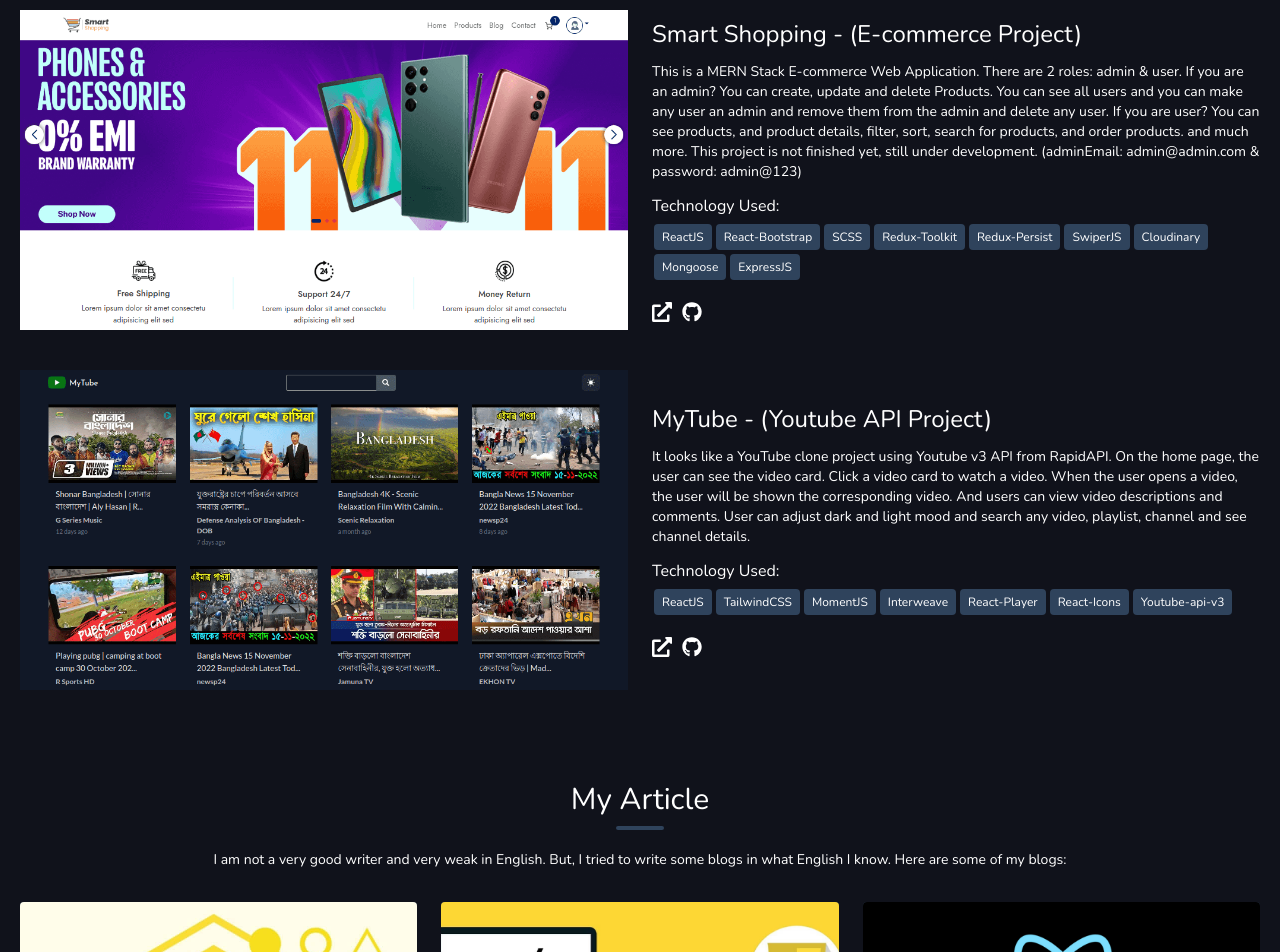
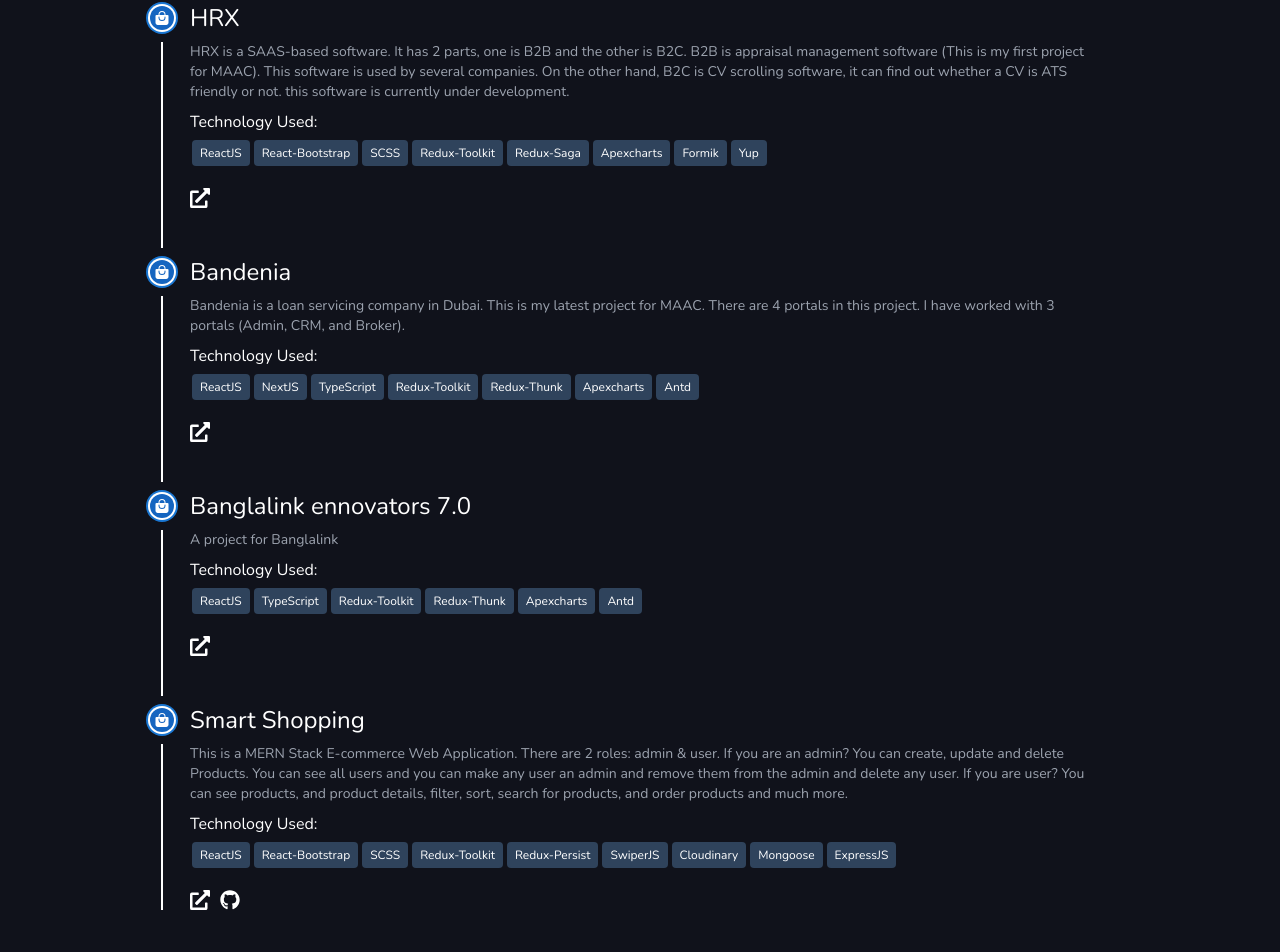
Before and after one commit to hossainrabbi/hossain-rabbi, a React (Create React App) app: page / in a window 1280 px wide. Shown: the part 1460-2412 px from the top of the page. Built offline with nearby package versions, Linux system fonts and the light colour scheme.

Commit message:
add new resome

```diff
--- a/src/components/About.js
+++ b/src/components/About.js
@@ -7,7 +7,7 @@
     <section className="wrapper pt-10" id="about">
       <Title
         title="What I Do?"
-        description="Always ready to prove myself through my work and responsibility. To
+        description="I enjoy turning complex problems into simple, beautiful, and intuitive interface designs. Always ready to prove myself through my work and responsibility. To
         establish myself as an outstanding performer, Discovering something new
         every single day is one of my favorite parts of being a High-Level
         programmer. Below are my skills:"
--- a/src/components/Navbar.js
+++ b/src/components/Navbar.js
@@ -46,7 +46,7 @@
         </Link>
         <div className="flex md:order-2">
           <a
-            href="https://drive.google.com/uc?export=download&id=1C_DTJ4GcT5A4Go3Dz3i6LQaTpwwdg574"
+            href="https://drive.google.com/uc?export=download&id=1o8pOxxQw34QADXKrlLpLwNa_HqaTNY60"
             type="button"
             target="_blank"
             rel="noreferrer"
--- /dev/null
+++ b/src/components/Portfolio.js
@@ -0,0 +1,64 @@
+import React from "react";
+import { FaExternalLinkAlt, FaGithub } from "react-icons/fa";
+import { IoBagHandle } from "react-icons/io5";
+
+export default function Portfolio({
+  name,
+  description,
+  technologies,
+  liveLink,
+  gitHubLink,
+  hideLine,
+}) {
+  return (
+    <article className={`text-white my-8 lg:my-12 relative`}>
+      <div className="absolute -left-10 top-1 bg-primary-bold h-6 w-6 rounded-full flex justify-center items-center ring-offset-2 ring-2 ring-primary-light">
+        <IoBagHandle />
+      </div>
+
+      <div
+        className={`w-0.5 bg-white absolute top-10 ${
+          hideLine ? "h-[calc(100%-2.5rem)]" : "h-full"
+        }`}
+        style={{ left: "-1.82rem" }}
+      />
+
+      <div className="p-8 py-3 lg:p-0">
+        <h4 className="text-2xl">{name}</h4>
+        <p className="text-sm text-gray-400 my-2">{description}</p>
+        <h5 className="text-md mb-1">Technology Used:</h5>
+        <div>
+          {technologies.map((technology) => (
+            <button className="skill-btn" key={technology}>
+              {technology}
+            </button>
+          ))}
+        </div>
+        {liveLink || gitHubLink ? (
+          <div className="flex items-center gap-2.5 mt-5">
+            {liveLink ? (
+              <a
+                className="text-xl hover:text-secondary-light"
+                href={liveLink}
+                target="_blank"
+                rel="noreferrer"
+              >
+                <FaExternalLinkAlt />
+              </a>
+            ) : null}
+            {gitHubLink ? (
+              <a
+                className="text-xl hover:text-secondary-light"
+                href={gitHubLink}
+                target="_blank"
+                rel="noreferrer"
+              >
+                <FaGithub />
+              </a>
+            ) : null}
+          </div>
+        ) : null}
+      </div>
+    </article>
+  );
+}
--- a/src/components/Projects.js
+++ b/src/components/Projects.js
@@ -1,19 +1,25 @@
 import { projectsData } from "../data/data";
-import Project from "./Project";
+import Portfolio from "./Portfolio";
 import Title from "./Title";
 
 const Projects = () => {
   return (
     <section className="wrapper pt-10" id="projects">
-      <Title
-        title="My Works"
-        description="I enjoy turning complex problems into simple, beautiful, and intuitive interface designs. I develop lots of sites with React JS in front-end and back-end with Node JS, Express JS, and MongoDB. Here are some of my projects:"
-      />
+      <Title title="Projects" description="Here's some recent works of mine" />
 
-      <div>
-        {projectsData.map((project) => (
+      {/* I enjoy turning complex problems into simple, beautiful, and intuitive interface designs. I develop lots of sites with React JS in front-end and back-end with Node JS, Express JS, and MongoDB. Here are some of my projects: */}
+
+      <div className="max-w-[900px] mx-auto">
+        {projectsData.map((project, idx) => (
+          <Portfolio
+            {...project}
+            key={project.id}
+            hideLine={projectsData?.length === idx + 1}
+          />
+        ))}
+        {/* {projectsData.map((project) => (
           <Project {...project} key={project.id} />
-        ))}
+        ))} */}
       </div>
     </section>
   );
--- a/src/components/Title.js
+++ b/src/components/Title.js
@@ -1,4 +1,4 @@
-import React from 'react';
+import React from "react";
 
 const Title = ({ title, description, email }) => {
   return (
@@ -10,8 +10,8 @@
       >
         {title}
       </h3>
-      <p className="mt-8 text-sm font-light max-w-4xl mx-auto">
-        {description}{' '}
+      <p className="mt-6 text-sm font-light max-w-4xl mx-auto">
+        {description}{" "}
         {email && (
           <a
             className="text-primary-bold hover:text-primary-light hover:underline"
@@ -19,7 +19,7 @@
           >
             hossainrabbi259@gmail.com
           </a>
-        )}{' '}
+        )}{" "}
       </p>
     </div>
   );
--- a/src/data/data.js
+++ b/src/data/data.js
@@ -4,16 +4,16 @@
     id: 1,
     name: "Good Knowledge with:",
     skills: [
-      "HTML5",
-      "Semantic HTML",
-      "CSS3",
+      "HTML",
+      "CSS",
       "JavaScript",
       "ReactJS",
       "ReduxJS",
+      "Redux-Saga",
+      "Redux-Thunk",
       "Tailwind CSS",
       "BootStrap",
-      "React BootStrap",
-      "EJS",
+      "Antd",
     ],
     icon: "/assets/skills/good-knowledge.png",
   },
@@ -55,7 +55,54 @@
 export const projectsData = [
   {
     id: 1,
-    name: "Smart Shopping - (E-commerce Project)",
+    name: "HRX",
+    technologies: [
+      "ReactJS",
+      "React-Bootstrap",
+      "SCSS",
+      "Redux-Toolkit",
+      "Redux-Saga",
+      "Apexcharts",
+      "Formik",
+      "Yup",
+    ],
+    description:
+      "HRX is a SAAS-based software. It has 2 parts, one is B2B and the other is B2C. B2B is appraisal management software (This is my first project for MAAC). This software is used by several companies.  On the other hand, B2C is CV scrolling software, it can find out whether a CV is ATS friendly or not. this software is currently under development.",
+    liveLink: "https://hrxbd.org",
+  },
+  {
+    id: 2,
+    name: "Bandenia",
+    technologies: [
+      "ReactJS",
+      "NextJS",
+      "TypeScript",
+      "Redux-Toolkit",
+      "Redux-Thunk",
+      "Apexcharts",
+      "Antd",
+    ],
+    description:
+      "Bandenia is a loan servicing company in Dubai. This is my latest project for MAAC. There are 4 portals in this project. I have worked with 3 portals (Admin, CRM, and Broker).",
+    liveLink: "https://mortgagebcmb.com",
+  },
+  {
+    id: 2,
+    name: "Banglalink ennovators 7.0",
+    technologies: [
+      "ReactJS",
+      "TypeScript",
+      "Redux-Toolkit",
+      "Redux-Thunk",
+      "Apexcharts",
+      "Antd",
+    ],
+    description: "A project for Banglalink",
+    liveLink: "https://banglalinkennovators.com",
+  },
+  {
+    id: 3,
+    name: "Smart Shopping",
     image: "/assets/projects/smart_shopping.png",
     technologies: [
       "ReactJS",
@@ -69,28 +116,28 @@
       "ExpressJS",
     ],
     description:
-      "This is a MERN Stack E-commerce Web Application. There are 2 roles: admin & user. If you are an admin? You can create, update and delete Products. You can see all users and you can make any user an admin and remove them from the admin and delete any user. If you are user? You can see products, and product details, filter, sort, search for products, and order products. and much more. This project is not finished yet, still under development. (adminEmail: admin@admin.com & password: admin@123)",
+      "This is a MERN Stack E-commerce Web Application. There are 2 roles: admin & user. If you are an admin? You can create, update and delete Products. You can see all users and you can make any user an admin and remove them from the admin and delete any user. If you are user? You can see products, and product details, filter, sort, search for products, and order products and much more.",
     liveLink: "https://smart-shopping-ecommerce.netlify.app",
     gitHubLink: "https://github.com/hossainrabbi/smart-shopping",
   },
-  {
-    id: 2,
-    name: "MyTube - (Youtube API Project)",
-    image: "/assets/projects/MyTube.png",
-    technologies: [
-      "ReactJS",
-      "TailwindCSS",
-      "MomentJS",
-      "Interweave",
-      "React-Player",
-      "React-Icons",
-      "Youtube-api-v3",
-    ],
-    description:
-      "It looks like a YouTube clone project using Youtube v3 API from RapidAPI. On the home page, the user can see the video card. Click a video card to watch a video. When the user opens a video, the user will be shown the corresponding video. And users can view video descriptions and comments. User can adjust dark and light mood and search any video, playlist, channel and see channel details.",
-    liveLink: "https://my-tube-react.netlify.app",
-    gitHubLink: "https://github.com/hossainrabbi/my-tube",
-  },
+  // {
+  //   id: 2,
+  //   name: "MyTube",
+  //   image: "/assets/projects/MyTube.png",
+  //   technologies: [
+  //     "ReactJS",
+  //     "TailwindCSS",
+  //     "MomentJS",
+  //     "Interweave",
+  //     "React-Player",
+  //     "React-Icons",
+  //     "Youtube-api-v3",
+  //   ],
+  //   description:
+  //     "It looks like a YouTube clone project using Youtube v3 API from RapidAPI. On the home page, the user can see the video card. Click a video card to watch a video. When the user opens a video, the user will be shown the corresponding video. And users can view video descriptions and comments. User can adjust dark and light mood and search any video, playlist, channel and see channel details.",
+  //   liveLink: "https://my-tube-react.netlify.app",
+  //   gitHubLink: "https://github.com/hossainrabbi/my-tube",
+  // },
   // {
   //   id: 3,
   //   name: "FixTech - (Services Web Project)",
```
